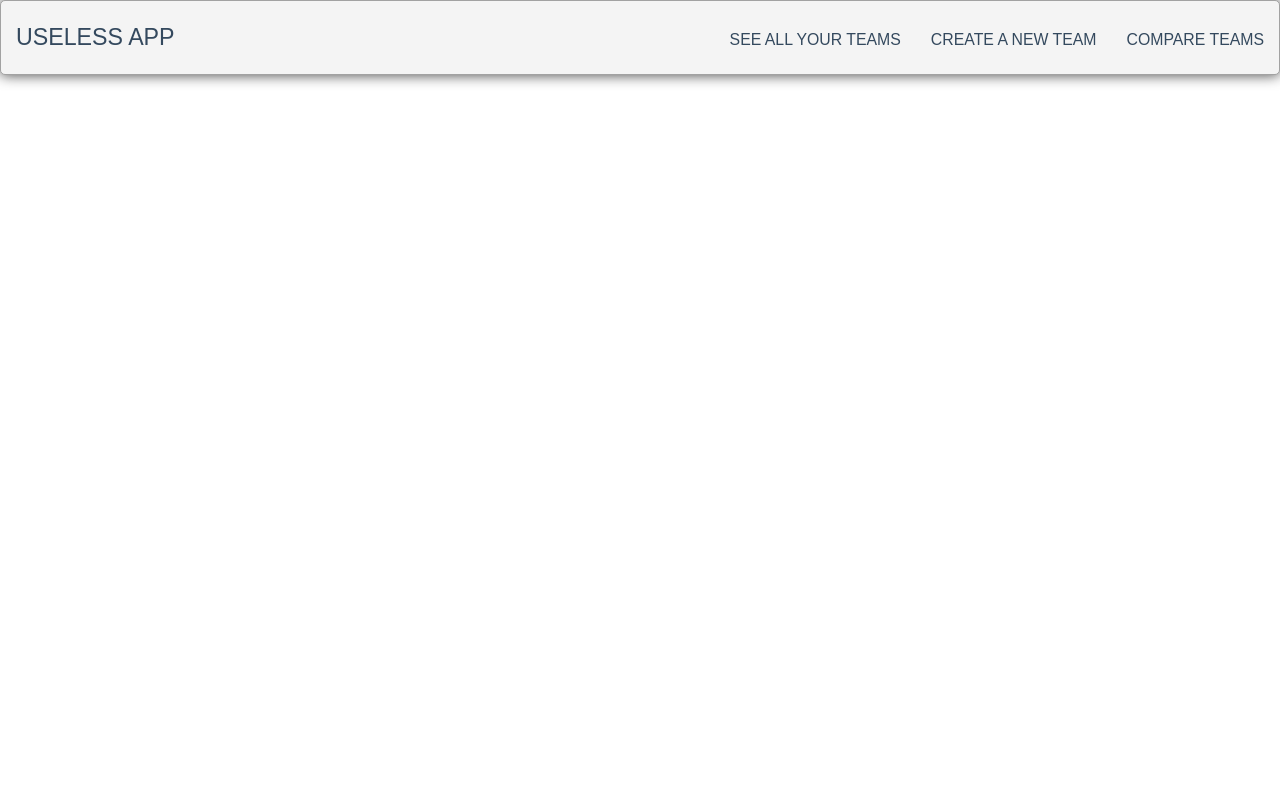
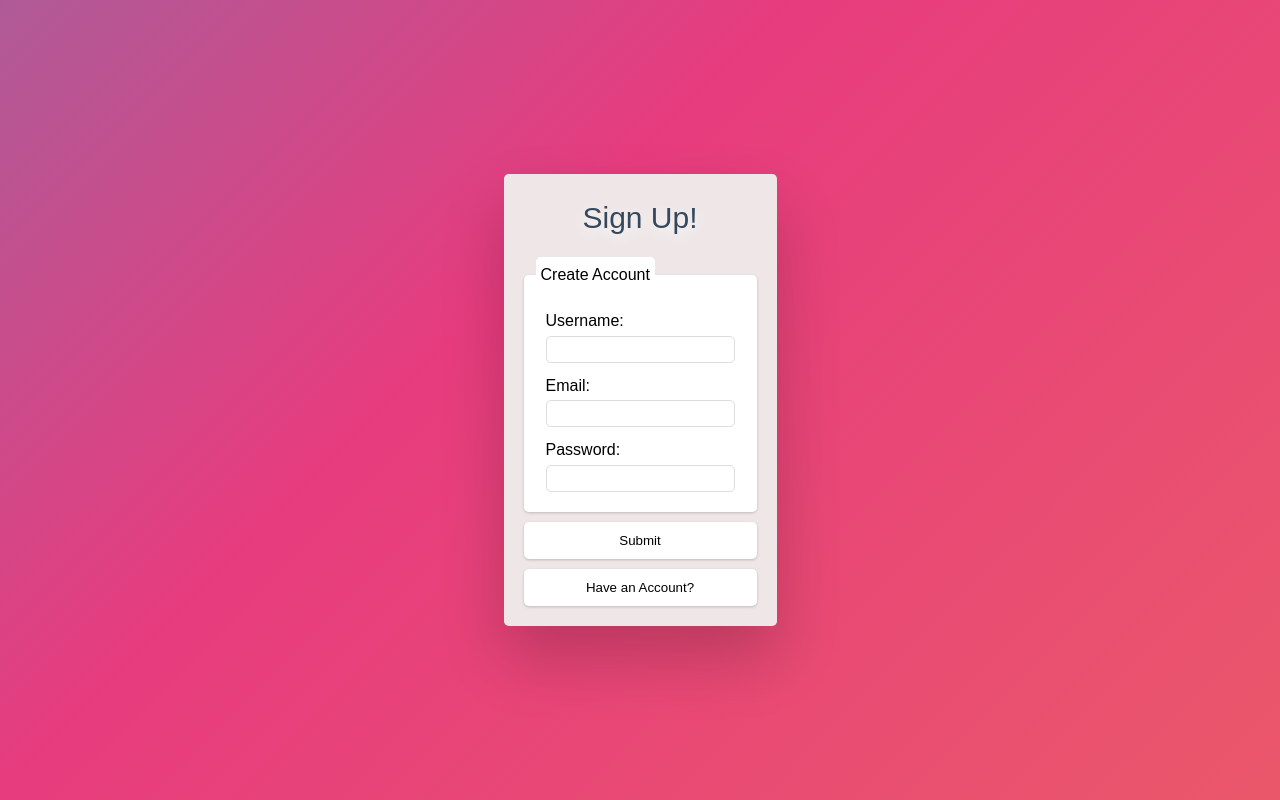
Before and after one commit to nkhosla91/FantasyFootballFrontEnd, a React (Create React App) app: page / in a window 1280 px wide. Built offline with nearby package versions, Linux system fonts and the light colour scheme; no server answers.

Commit message:
Add conditional to the render

```diff
--- a/src/App.js
+++ b/src/App.js
@@ -41,7 +41,12 @@ export default class App extends React.Component {
 
   render () {
     console.log(this.state.loggedIn)
-    if(this.state.navigation === ""){
+    if(!this.state.loggedIn){
+      return(
+        <LogInPage signedIn={this.signedIn}/>
+      )
+    }
+    else if(this.state.navigation === ""){
       return (
         <div>
           <div name="Nav Bar">
```
